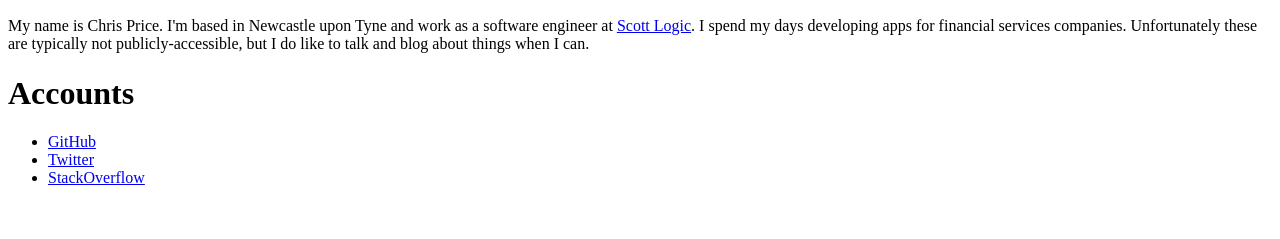
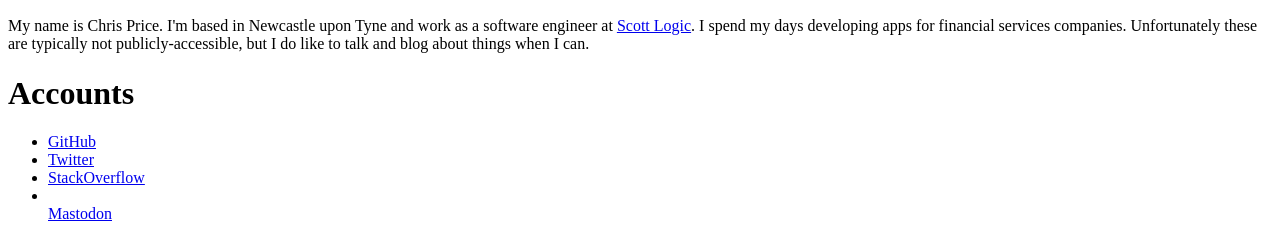
Before and after one commit to chrisprice/chrisprice.github.io, a plain HTML site: page index.html in a window 1280 px wide. Shown: the part 1260-1499 px from the top of the page. Before the commit the page ends 1463 px from the top, so only its background shows below. Drawn offline with Linux system fonts and the light colour scheme.

Commit message:
Add mastodon link

```diff
--- a/index.html
+++ b/index.html
@@ -76,6 +76,7 @@
       <li><a href="https://github.com/chrisprice">GitHub</a></li>
       <li><a href="https://twitter.com/100pxls">Twitter</a></li>
       <li><a href="http://stackoverflow.com/users/333930/chris">StackOverflow</a></li>
+      <li></li><a rel="me" href="https://mastodon.social/@100pxls">Mastodon</a></li>
     </ul>
   </div>
 </body>
```
